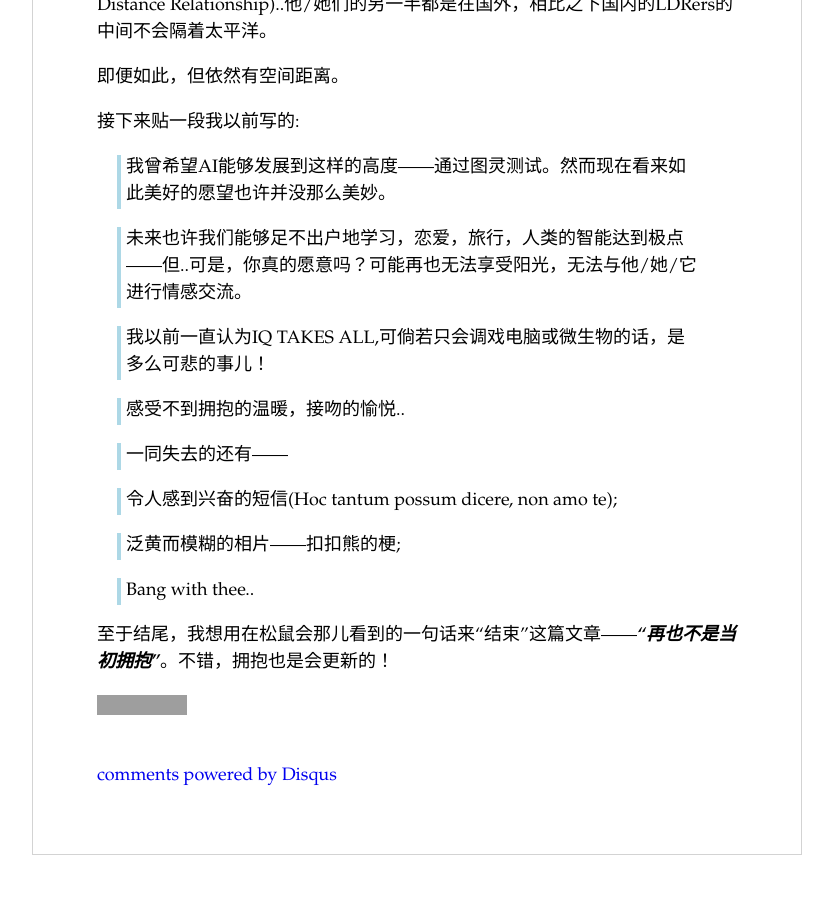
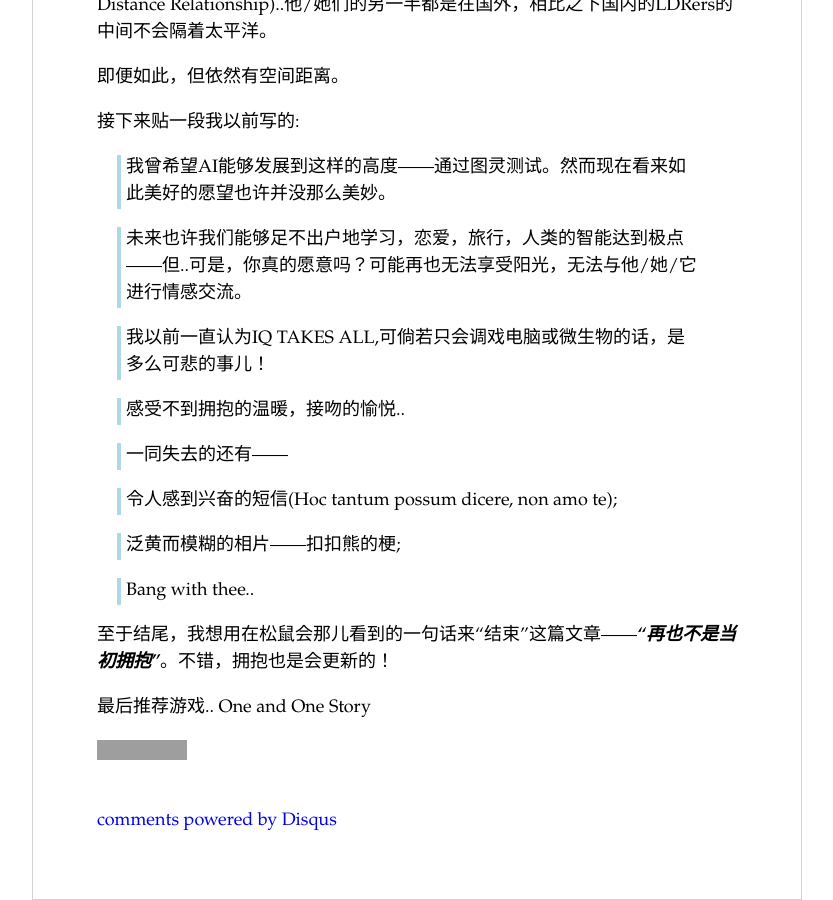
Before and after one commit to guojing0/guojing0.github.io, a Jekyll site: the page built from _posts/2013-05-14-emotion.md, in a window 1280 px wide and 900 px high, scrolled down 2938 px, cut to the strip 0-900 px from the top of the window. Shown: the whole strip, without its empty margins (223-1056 px from the left). Built offline with Jekyll 4.4.1, drawn with Linux system fonts in a browser that asks for light colours; Markdown is read by kramdown in place of the engine named in the settings; comment, search, counter and statistics services are not loaded; before the commit the page ends 3793 px from its top, so only the background shows below that; grey boxes are pictures that could not be loaded.

Commit message:
game reccommand.

```diff
--- a/_posts/2013-05-14-emotion.md
+++ b/_posts/2013-05-14-emotion.md
@@ -110,3 +110,5 @@ title: 情绪
 > Bang with thee..
 
 至于结尾，我想用在松鼠会那儿看到的一句话来“结束”这篇文章——***“再也不是当初拥抱”***。不错，拥抱也是会更新的！
+
+最后推荐游戏.. One and One Story
```
